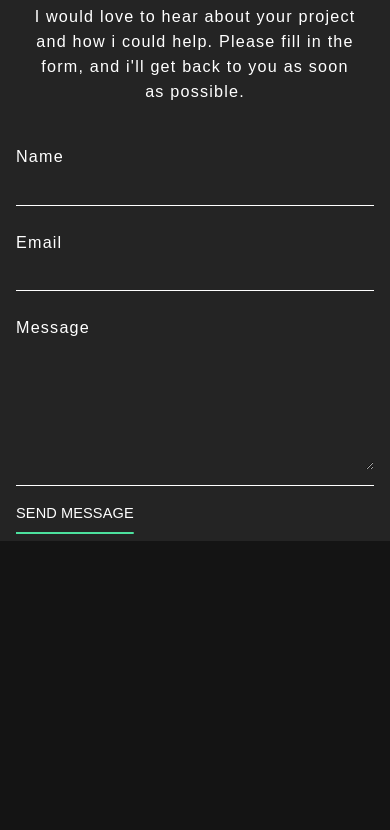
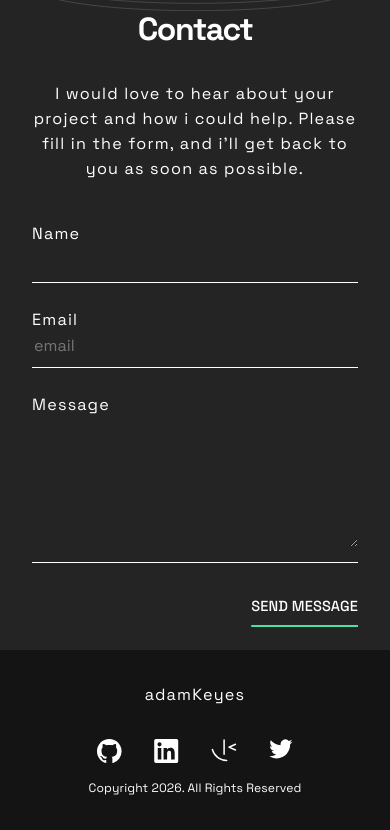
Before and after one commit to cgojk/portfolio, a React (Vite) app: page / in a window 390 px wide. Shown: the part 4323-5153 px from the top of the page. Before the commit the page ends 4864 px from the top, so only its background shows below. Built offline with nearby package versions, Linux system fonts and the light colour scheme.

Commit message:
styling the footer and contacts

```diff
--- a/src/components/Contact.jsx
+++ b/src/components/Contact.jsx
@@ -20,13 +20,13 @@ export default function  Contact (){
         </div>
         <div className="contact__input">
             <label htmlFor="email">Email</label>
-            <input type="email" id="email" className="email__input" name="email" required />
+            <input type="email" id="email" className="email__input" name="email" placeholder="email" />
         </div>
         <div className="contact__input">
             <label htmlFor="message">Message</label>
             <textarea id="message" className="message__input" name="message" rows="5" required></textarea>
         </div>
-        <Button type="submit" size="size">
+        <Button type="submit" size="size" className="contact__button">
             Send Message
         </Button>
     </form>
--- /dev/null
+++ b/src/components/Footer.jsx
@@ -0,0 +1,10 @@
+import Navigation from "./Navigation";
+
+export default function Footer() {
+    return (
+        <footer className="footer">
+            <Navigation/>
+            <p className="footer__copyright">Copyright 2026. All Rights Reserved</p>
+        </footer>
+    );
+}
--- a/src/pages/home.jsx
+++ b/src/pages/home.jsx
@@ -4,6 +4,7 @@ import Navigation from "../components/navigation";
 import Tools from "../components/Tools";
 import Projects from "../components/Projects";
 import Contact from "../components/Contact";
+import Footer from "../components/Footer";
 
 
 
@@ -18,6 +19,7 @@ export default function Home () {
             <Tools/>
             <Projects/>
                 <Contact/>
+                <Footer/>
 
 
 
--- a/src/styles/_base.scss
+++ b/src/styles/_base.scss
@@ -312,7 +312,8 @@ body {
 
           .contact__form{
             background-color:var(--neutral-400);
-            padding:var(--space-2);
+            padding:var(--space-4);
+
 
             .contact__title{
                 font: var(--font-2);
@@ -342,17 +343,60 @@ body {
                     width: 100%;
                     background-color: transparent;
                     border: none;
+
+                    &:focus-visible {
+                        outline: none;
+                        outline-offset: none;
+                    }
                 }
                 .email__input{
                     width: 100%;
                     background-color: transparent;
                     border: none;
+
+                    &:focus-visible {
+                         &:focus-visible {
+                        outline: none;
+                        outline-offset: none;
+                    }
+                    }
                 }
                 .message__input{
                     width: 100%;
                     background-color: transparent;
                     border: none;
+
+                    &:focus-visible {
+                         &:focus-visible {
+                        outline: none;
+                        outline-offset: none;
+                    }
+                    }
+
                 }
             }
 
           }
+
+          .contact__button{
+            margin-top: var(--space-2);
+            align-self: flex-end;
+            cursor:pointer;
+          }
+
+// ===============================================================
+
+// footer styles ======================================================
+
+.footer{
+    display:flex;
+    flex-direction: column;
+    gap: var(--space-2);
+    align-items: center;
+    padding: var(--space-4) 0;
+
+    .footer__copyright{
+        font: var(--font-6);
+        letter-spacing: var(--ls-6);
+    }
+}
--- a/src/styles/_fonts.scss
+++ b/src/styles/_fonts.scss
@@ -3,7 +3,33 @@
   font-family: 'Space Grotesk', system-ui, -apple-system, BlinkMacSystemFont, 'Segoe UI', Roboto, Oxygen, Ubuntu, Cantarell, 'Open Sans', 'Helvetica Neue', sans-serif;
   src: url(../fonts/SpaceGrotesk-VariableFont_wght.ttf)
     format('truetype');
-  font-weight: 100 900;
+  font-weight: 100 700;
   font-style: normal;
   font-display: swap;
 }
+
+
+
+
+@font-face {
+  font-family: "Space Grotesk";
+  src: url("../fonts/SpaceGrotesk-VariableFont_wght.ttf")
+    format("truetype");
+  font-weight: 400;
+  font-style: normal;
+  font-display: swap;
+}
+
+@font-face {
+  font-family: "Space Grotesk";
+  src: url("../fonts/static/SpaceGrotesk-Medium.ttf") format("truetype");
+  font-weight: 500;
+  font-style: normal;
+}
+
+@font-face {
+  font-family: "Space Grotesk";
+  src: url("../fonts/static/SpaceGrotesk-Bold.ttf") format("truetype");
+  font-weight: 700;
+  font-style: normal;
+}
--- a/src/styles/_tokens.scss
+++ b/src/styles/_tokens.scss
@@ -52,6 +52,8 @@
 
 --fs-500: clamp(0.875rem, 0.85rem + 0.25vw, 1rem);
 
+--fs-300: clamp(0.75rem, 0.7rem + 0.25vw, 0.875rem);
+
 /* =========================
    FONT 1
    Space Grotesk Bold
@@ -99,6 +101,10 @@
 
 --font-5: var(--fw-medium) var(--fs-500) / 1.5556 var(--ff-space-grotesk);
 --ls-5: 0.1px;
+
+
+--font-6 :var(--fw-regular) var(--fs-300) / 1.5556 var(--ff-space-grotesk);
+--ls-6: 0.1px;
 // spacing
 --space-1: 0.5rem;
 --space-2: 1rem;
--- a/src/styles/index.css
+++ b/src/styles/index.css
@@ -2,9 +2,28 @@
 @font-face {
   font-family: "Space Grotesk", system-ui, -apple-system, BlinkMacSystemFont, "Segoe UI", Roboto, Oxygen, Ubuntu, Cantarell, "Open Sans", "Helvetica Neue", sans-serif;
   src: url(../fonts/SpaceGrotesk-VariableFont_wght.ttf) format("truetype");
-  font-weight: 100 900;
+  font-weight: 100 700;
   font-style: normal;
   font-display: swap;
+}
+@font-face {
+  font-family: "Space Grotesk";
+  src: url("../fonts/SpaceGrotesk-VariableFont_wght.ttf") format("truetype");
+  font-weight: 400;
+  font-style: normal;
+  font-display: swap;
+}
+@font-face {
+  font-family: "Space Grotesk";
+  src: url("../fonts/static/SpaceGrotesk-Medium.ttf") format("truetype");
+  font-weight: 500;
+  font-style: normal;
+}
+@font-face {
+  font-family: "Space Grotesk";
+  src: url("../fonts/static/SpaceGrotesk-Bold.ttf") format("truetype");
+  font-weight: 700;
+  font-style: normal;
 }
 html {
   box-sizing: border-box;
@@ -161,6 +180,7 @@ p {
   /* Mobile 16px → Desktop 18px */
   --fs-600: clamp(1rem, 0.95rem + 0.25vw, 1.125rem);
   --fs-500: clamp(0.875rem, 0.85rem + 0.25vw, 1rem);
+  --fs-300: clamp(0.75rem, 0.7rem + 0.25vw, 0.875rem);
   /* =========================
      FONT 1
      Space Grotesk Bold
@@ -193,6 +213,8 @@ p {
   --ls-4: 1.2px;
   --font-5: var(--fw-medium) var(--fs-500) / 1.5556 var(--ff-space-grotesk);
   --ls-5: 0.1px;
+  --font-6:var(--fw-regular) var(--fs-300) / 1.5556 var(--ff-space-grotesk);
+  --ls-6: 0.1px;
   --space-1: 0.5rem;
   --space-2: 1rem;
   --space-3: 1.5rem;
@@ -436,7 +458,7 @@ body {
 
 .contact__form {
   background-color: var(--neutral-400);
-  padding: var(--space-2);
+  padding: var(--space-4);
 }
 .contact__form .contact__title {
   font: var(--font-2);
@@ -465,13 +487,43 @@ body {
   background-color: transparent;
   border: none;
 }
+.contact__content .contact__input .name__input:focus-visible {
+  outline: none;
+  outline-offset: none;
+}
 .contact__content .contact__input .email__input {
   width: 100%;
   background-color: transparent;
   border: none;
 }
+.contact__content .contact__input .email__input:focus-visible:focus-visible {
+  outline: none;
+  outline-offset: none;
+}
 .contact__content .contact__input .message__input {
   width: 100%;
   background-color: transparent;
   border: none;
+}
+.contact__content .contact__input .message__input:focus-visible:focus-visible {
+  outline: none;
+  outline-offset: none;
+}
+
+.contact__button {
+  margin-top: var(--space-2);
+  align-self: flex-end;
+  cursor: pointer;
+}
+
+.footer {
+  display: flex;
+  flex-direction: column;
+  gap: var(--space-2);
+  align-items: center;
+  padding: var(--space-4) 0;
+}
+.footer .footer__copyright {
+  font: var(--font-6);
+  letter-spacing: var(--ls-6);
 }/*# sourceMappingURL=index.css.map */
```
Also changed, not shown: 1 other file (tests, documents, lock files or other folders).
